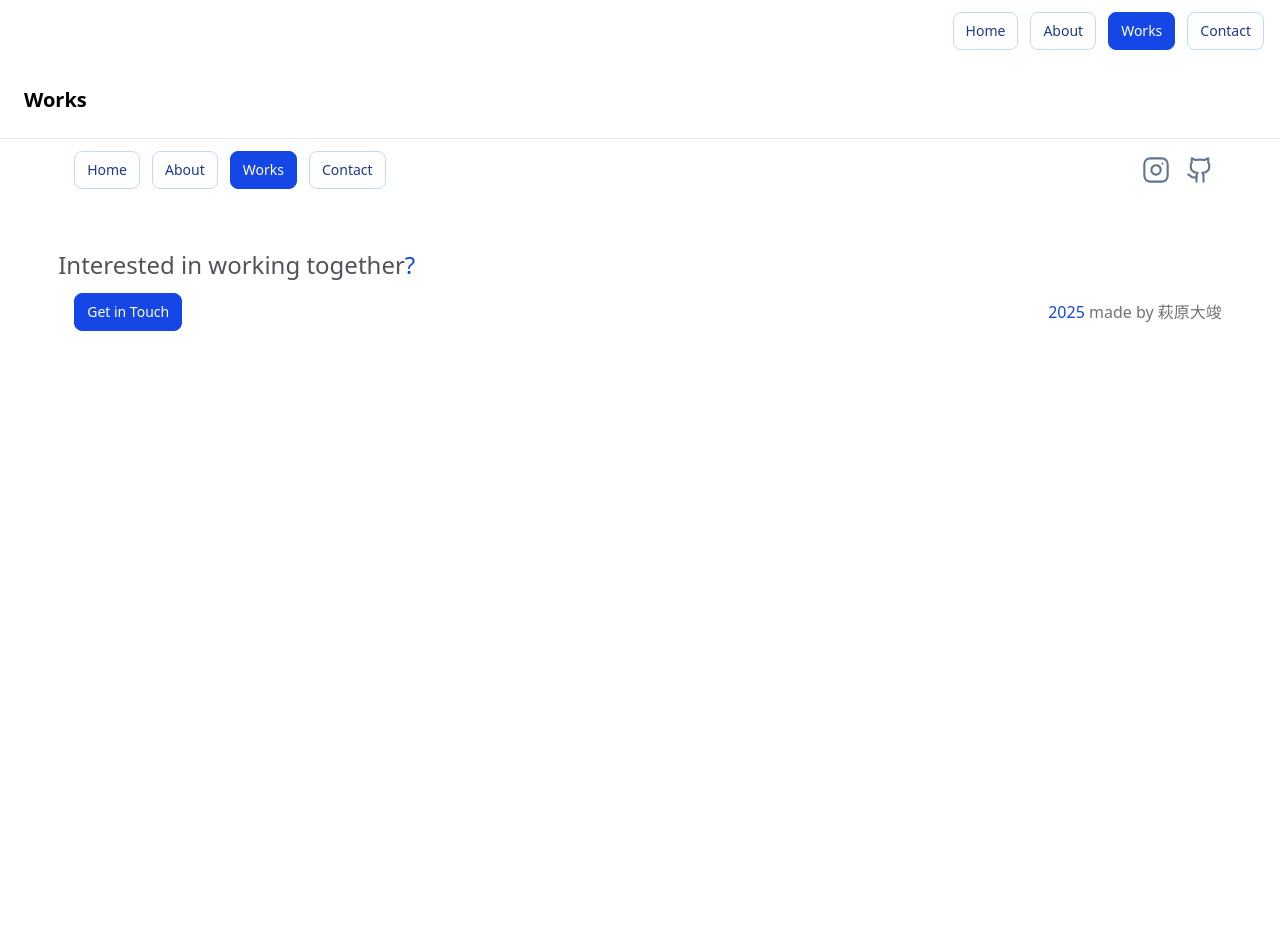
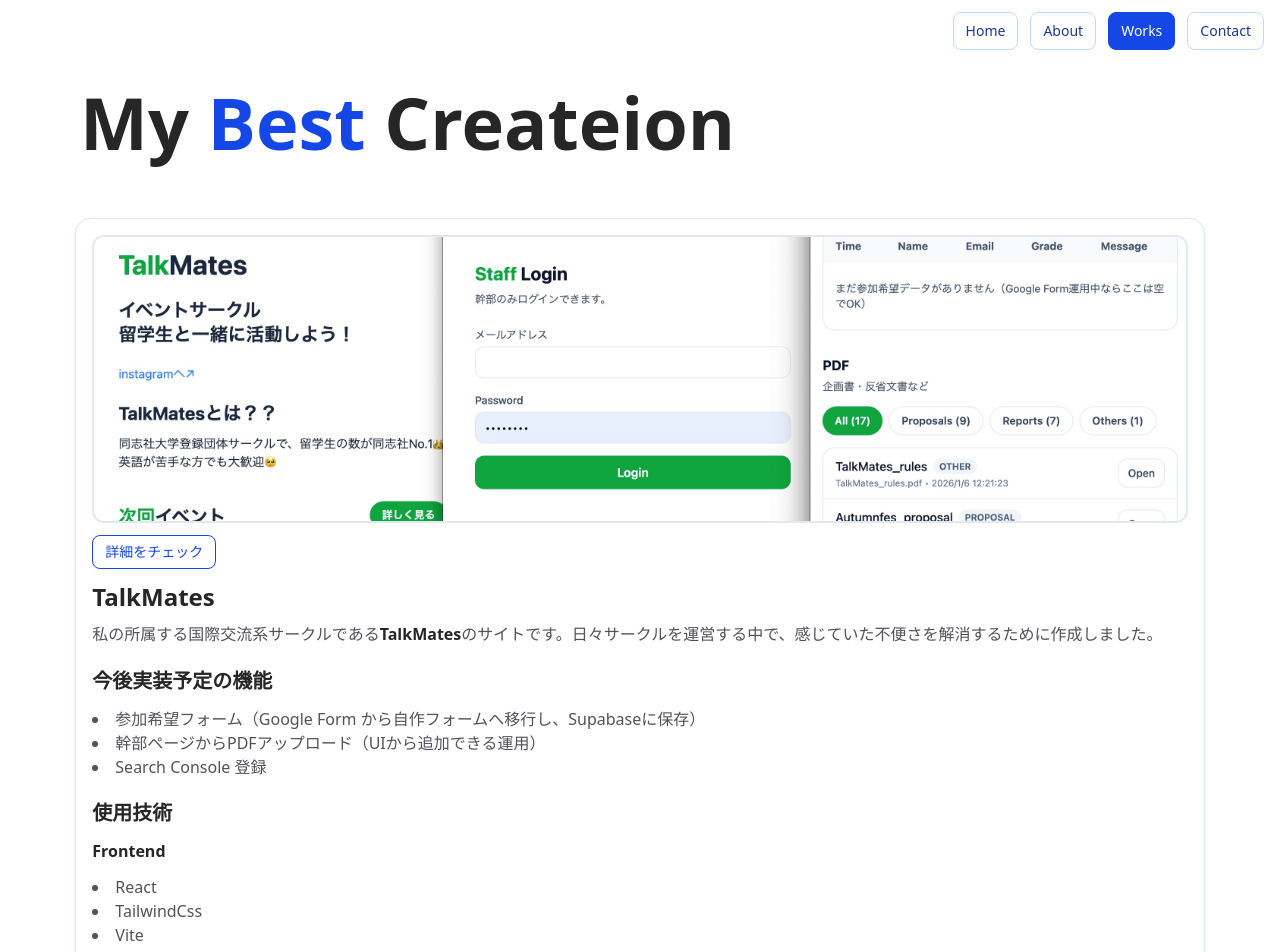
Before and after one commit to Taishun-Hagihara/taishun-portfolio, a React (Vite) app: page /works in a window 1280 px wide. Shown: the top 952 px of the page. Before the commit the page ends 800 px from the top, so only its background shows below. Built offline with nearby package versions, Linux system fonts and the light colour scheme.

Commit message:
revise Works.jsx

```diff
--- a/src/components/Card.jsx
+++ b/src/components/Card.jsx
@@ -1,33 +1,34 @@
 import talkmates from "../../images/talkmates.jpeg";
 
-
-
-//propsについて理解するためにわざとpropsを使っている
-export default function Card (props){
+export default function Card(props){
 
     return(
         <div className="w-11/12 mx-auto">
-            <div className="flex flex-col sm:flex-row gap-4 rounded-2xl border border-slate-200 bg-white p-4 shadow-sm">
-                <img
-                    src={props.image || talkmates}
-                    alt="TalkMates"
-                    className="h-40 w-full sm:h-32 sm:w-40 rounded-xl object-cover"
-                />
+            <div className="flex flex-col gap-3 rounded-2xl border border-slate-200 bg-white p-4 shadow-sm">
+                <div className="w-full">
+                    <img
+                        src={props.image || talkmates}
+                        alt="TalkMates"
+                        className="h-56 w-full rounded-xl object-cover sm:h-72 border-2 border-slate-200"
+                    />
+                </div>
+                <div className="flex justify-start">
+                    <a
+                        href={props.url || "https://talkmates-circle.com/"}
+                        target="blank"
+                        rel="noopener noreferrer"
+                        className="inline-flex items-center rounded-lg border border-blue-700 px-3 py-1.5 text-sm font-medium text-blue-700 transition hover:bg-blue-700 hover:text-white"
+                    >
+                        詳細をチェック
+                    </a>
+                </div>
                 <div className="flex flex-col gap-2">
                     <h3 className="text-neutral-800 text-xl sm:text-2xl font-bold">
                         {props.title || "TalkMates"}
                     </h3>
-                    <p className="text-zinc-600 text-sm sm:text-base leading-relaxed">
+                    <div className="text-zinc-600 text-sm sm:text-base leading-relaxed">
                         {props.children}
-                    </p>
-                    <a
-                        href={props.url || "#"}
-                        target="blank"
-                        rel="noopener noreferrer"
-                        className="inline-flex w-fit items-center rounded-lg border border-blue-700 px-3 py-1.5 text-sm font-medium text-blue-700 transition hover:bg-blue-700 hover:text-white"
-                    >
-                        詳細をチェック
-                    </a>
+                    </div>
                 </div>
             </div>
         </div>
--- a/src/pages/Works.jsx
+++ b/src/pages/Works.jsx
@@ -1,3 +1,38 @@
+import Card from "../components/Card.jsx";
+import talkmates from "../../images/Demo.jpeg";
+
 export default function Works() {
-    return <div className="text-xl font-semibold">Works</div>;
+    return (
+        <div>
+            <h1 className="mb-15 text-neutral-800 text-7xl w-10/11 mx-auto font-bold ">My<span className="text-blue-700"> Best</span> Createion</h1>
+
+            <Card image={talkmates} url="https://talkmates-circle.com/" title="TalkMates">
+                <div className="space-y-3">
+                    <p className="text-zinc-600 leading-relaxed">
+                        私の所属する国際交流系サークルである
+                        <span className="font-semibold text-neutral-800">TalkMates</span>
+                        のサイトです。日々サークルを運営する中で、感じていた不便さを解消するために作成しました。
+                    </p>
+                    <h2 className="text-neutral-800 font-bold text-lg sm:text-xl mt-5">今後実装予定の機能</h2>
+                    <ul className="list-disc list-inside text-zinc-600 text-sm sm:text-base">
+                        <li>参加希望フォーム（Google Form から自作フォームへ移行し、Supabaseに保存）</li>
+                        <li>幹部ページからPDFアップロード（UIから追加できる運用）</li>
+                        <li>Search Console 登録</li>
+                    </ul>
+                    <h2 className="text-neutral-800 font-bold text-lg sm:text-xl mt-5">使用技術</h2>
+                    <h3 className="text-neutral-800 font-semibold text-sm sm:text-base">Frontend</h3>
+                    <ul className="list-disc list-inside text-zinc-600 text-sm sm:text-base">
+                        <li>React</li>
+                        <li>TailwindCss</li>
+                        <li>Vite</li>
+                    </ul>
+                    <h3 className="text-neutral-800 font-semibold text-sm sm:text-base">Infrastructure / DB</h3>
+                    <ul className="list-disc list-inside text-zinc-600 text-sm sm:text-base">
+                        <li>AWS</li>
+                        <li>Supabase</li>
+                    </ul>
+                </div>
+            </Card>
+        </div>
+    );
 }
```
